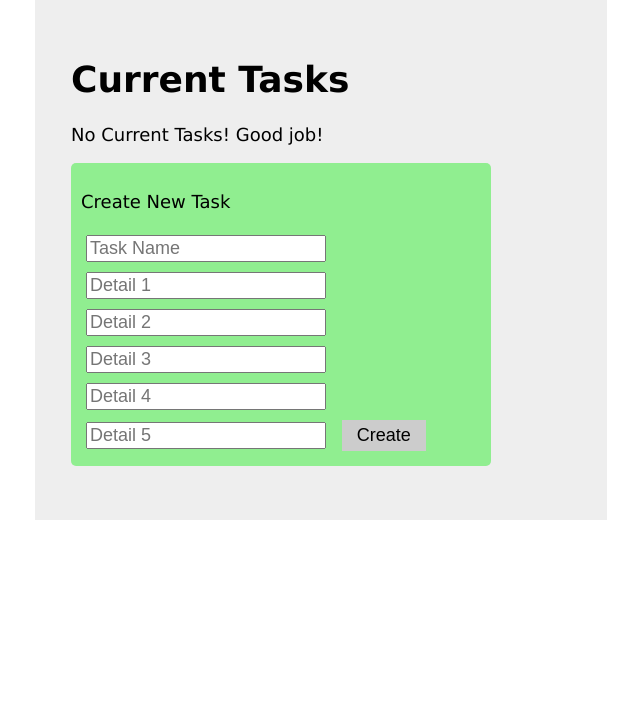
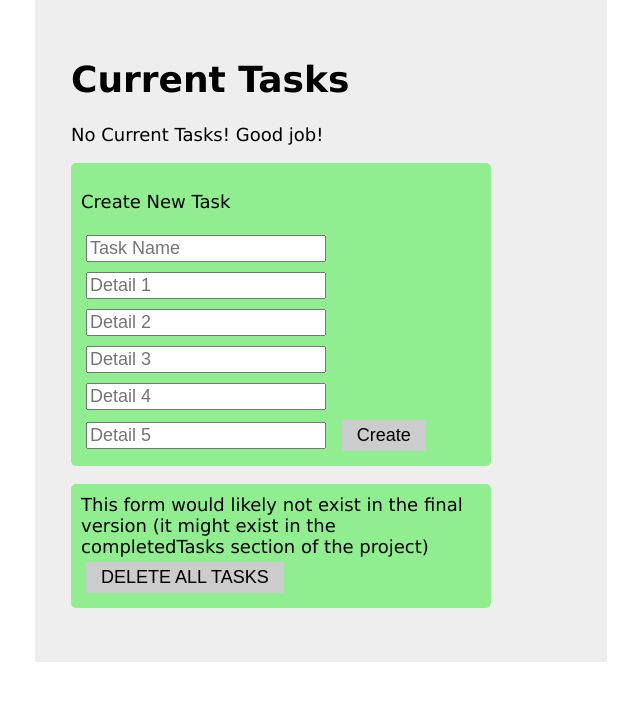
Before and after one commit to JonasonWu/TaskDiary, a Node server app: page /main/current/ in a window 1280 px wide. Shown: the part 59-760 px from the top of the page, without its empty margins (23-663 px from the left). Run offline with Node 20, Linux system fonts and the light colour scheme; data that the repository does not hold is empty; some libraries are stand-ins or nearby versions.

Commit message:
Completed the Adding a form part of milestone 2

```diff
--- a/routes/main-current.js
+++ b/routes/main-current.js
@@ -50,4 +50,18 @@ router.post('/newTask', async (req, res) => {
     res.redirect('/main/current');
 });
 
+router.post('/deleteALL', async (req, res) => {
+    //TODO: May want to move this to the completedTasks section
+    //Alternative: Delete all tasks means to move all tasks into the completedTask section
+    if (req.body.delete === "true") {
+        await CurrentTasks.deleteMany({}).then(function() {
+            console.log("Data Deleted");
+        }).catch(function(error) {
+            console.error(error);
+        });
+    }
+    res.redirect('/main/current');
+
+});
+
 module.exports = router;
--- a/views/main-current.hbs
+++ b/views/main-current.hbs
@@ -44,3 +44,13 @@ Make a selection option for choosing group # to add to.
 <input type="submit" value="Create">
 
 </form>
+
+
+<form method="POST" action="/main/current/deleteALL">
+This form would likely not exist in the final version (it might exist in the completedTasks section of the project)
+<input type="hidden" name="delete" value="true">
+<input type="submit" value="DELETE ALL TASKS">
+
+
+
+</form>
```
